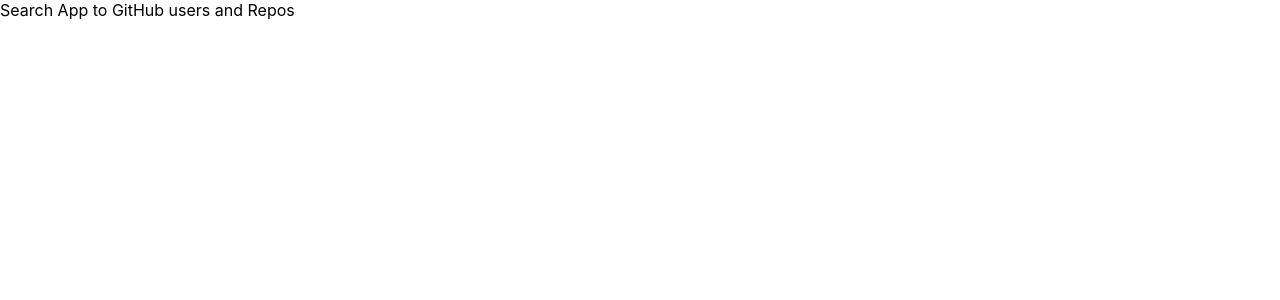
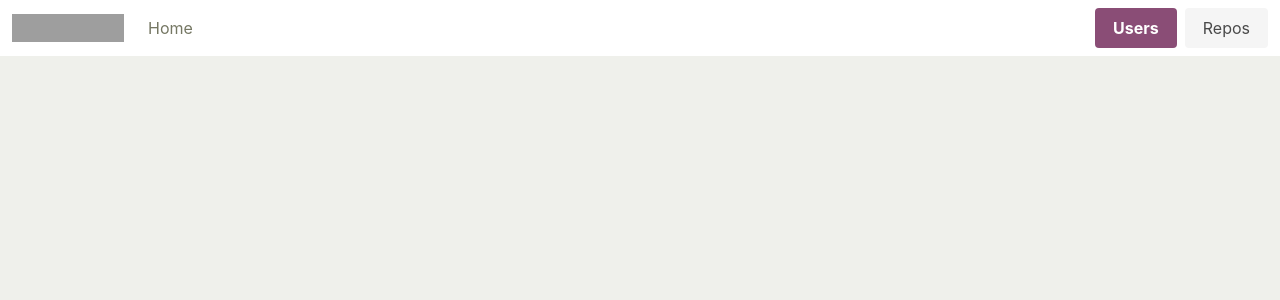
Before and after one commit to Diegoabustos/search-github-app, a React (Create React App) app: page / in a window 1280 px wide. Shown: the top 300 px of the page. Built offline with nearby package versions, Linux system fonts and the light colour scheme; grey boxes are pictures that could not be loaded.

Commit message:
feat(search): Add bulma frame in project

```diff
--- a/package.json
+++ b/package.json
@@ -11,6 +11,7 @@
     "@types/react": "^16.9.53",
     "@types/react-dom": "^16.9.8",
     "bulma": "^0.9.1",
+    "node-sass": "4.14.1",
     "react": "^17.0.1",
     "react-dom": "^17.0.1",
     "react-scripts": "4.0.1",
--- /dev/null
+++ b/src/App.scss
@@ -0,0 +1,37 @@
+@charset "utf-8";
+
+// Import a Google Font
+@import url('https://fonts.googleapis.com/css?family=Nunito:400,700');
+
+// Set your brand colors
+$purple: #8a4d76;
+$pink: #fa7c91;
+$brown: #757763;
+$beige-light: #d0d1cd;
+$beige-lighter: #eff0eb;
+
+// Update Bulma's global variables
+$family-sans-serif: 'Nunito', sans-serif;
+$grey-dark: $brown;
+$grey-light: $beige-light;
+$primary: $purple;
+$link: $pink;
+$widescreen-enabled: false;
+$fullhd-enabled: false;
+
+// Update some of Bulma's component variables
+$body-background-color: $beige-lighter;
+$control-border-width: 2px;
+$input-border-color: transparent;
+$input-shadow: none;
+
+// Import only what you need from Bulma
+@import '../node_modules/bulma/sass/utilities/_all.sass';
+@import '../node_modules/bulma/sass/base/_all.sass';
+@import '../node_modules/bulma/sass/elements/button.sass';
+@import '../node_modules/bulma/sass/elements/container.sass';
+@import '../node_modules/bulma/sass/elements/form.sass';
+@import '../node_modules/bulma/sass/elements/title.sass';
+@import '../node_modules/bulma/sass/components/navbar.sass';
+@import '../node_modules/bulma/sass/layout/hero.sass';
+@import '../node_modules/bulma/sass/layout/section.sass';
--- a/src/App.tsx
+++ b/src/App.tsx
@@ -1,9 +1,10 @@
 import React from 'react';
+import Header from './components/Header';
 
 function App() {
   return (
     <div>
-      Search App to GitHub users and Repos
+      <Header />
     </div>
   );
 }
--- /dev/null
+++ b/src/components/Header.tsx
@@ -0,0 +1,46 @@
+import React from 'react'
+
+
+export interface HeaderProps {
+
+}
+
+const Header: React.SFC<HeaderProps> = () => {
+    return (
+        <nav className="navbar" role="navigation" aria-label="main navigation">
+            <div className="navbar-brand">
+                <a className="navbar-item" href="https://bulma.io">
+                    <img src="https://bulma.io/images/bulma-logo.png" width="112" height="28" />
+                </a>
+                <a role="button" className="navbar-burger burger" aria-label="menu" aria-expanded="false" data-target="navbarBasicExample">
+                    <span aria-hidden="true"></span>
+                    <span aria-hidden="true"></span>
+                    <span aria-hidden="true"></span>
+                </a>
+            </div>
+
+            <div id="navbarBasicExample" className="navbar-menu">
+                <div className="navbar-start">
+                    <a className="navbar-item">
+                        Home
+                    </a>
+                </div>
+
+                <div className="navbar-end">
+                    <div className="navbar-item">
+                        <div className="buttons">
+                            <a className="button is-primary">
+                                <strong>Users</strong>
+                            </a>
+                            <a className="button is-light">
+                                Repos
+                            </a>
+                        </div>
+                    </div>
+                </div>
+            </div>
+        </nav>
+    );
+}
+
+export default Header;
--- a/src/index.tsx
+++ b/src/index.tsx
@@ -1,5 +1,6 @@
 import React from 'react';
 import ReactDOM from 'react-dom';
+import "./App.scss";
 import './index.css';
 import App from './App';
 import reportWebVitals from './reportWebVitals';
```
Also changed, not shown: 2 other files (tests, documents, lock files or other folders).
